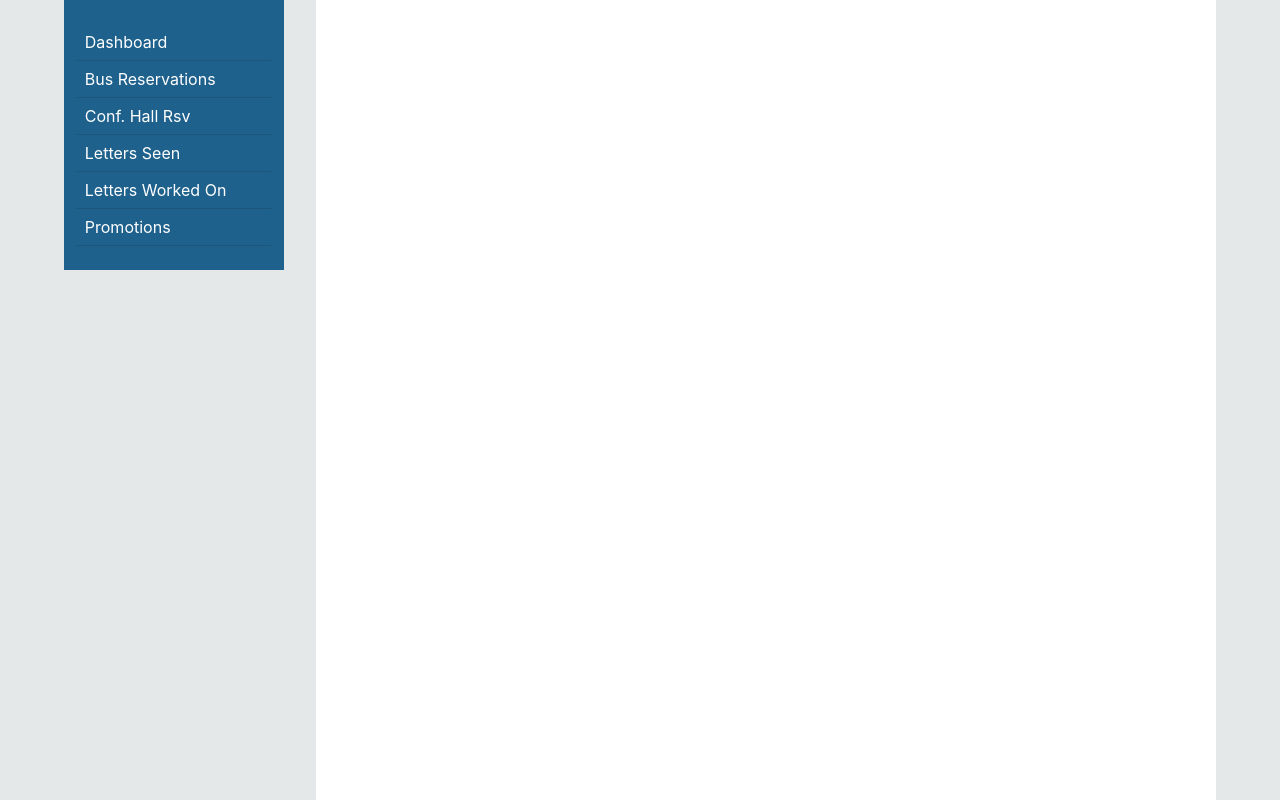
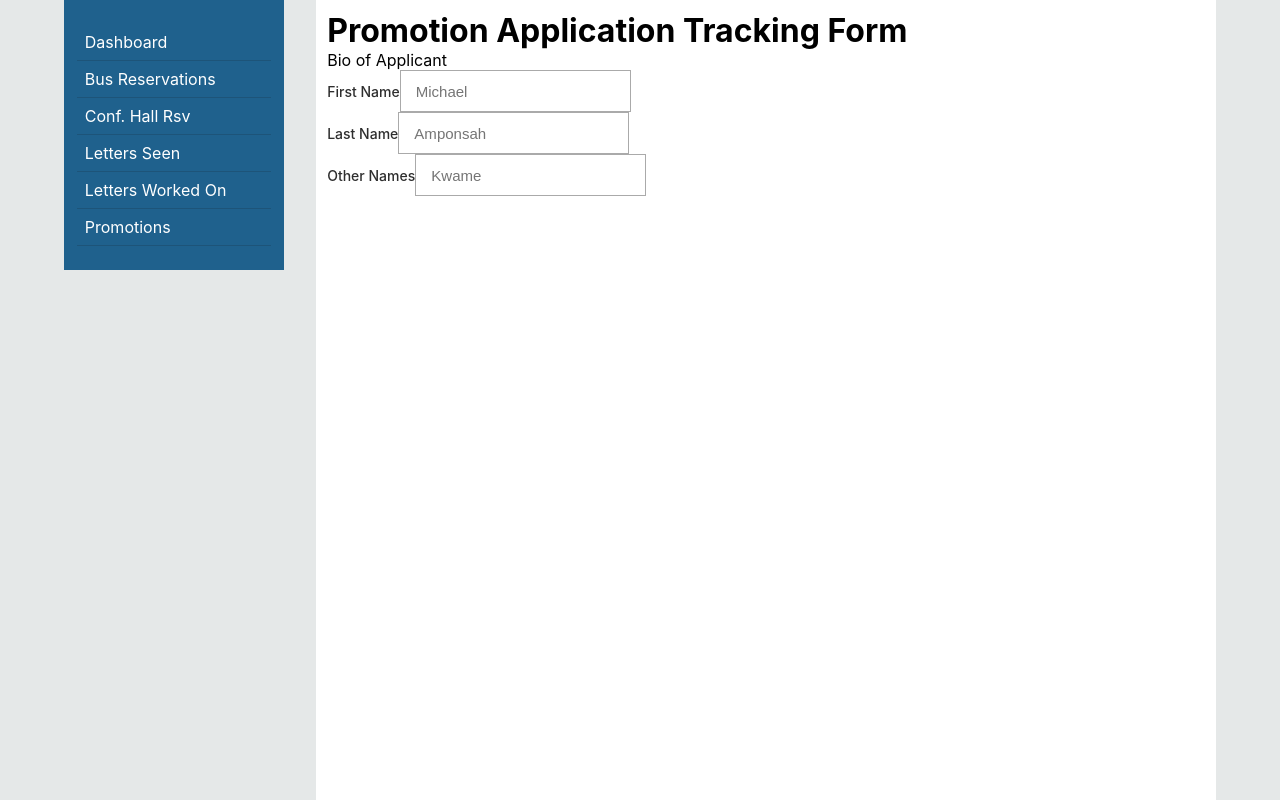
Before and after one commit to michaelamponsah/ug-spms-office-app, a Next.js app: page /promotions/processing-of-application-for-promotion in a window 1280 px wide. Built offline with nearby package versions, Linux system fonts and the light colour scheme.

Commit message:
Implemented the layout of form component, built and styled the input field component

```diff
--- /dev/null
+++ b/components/ApplicantBio.js
@@ -0,0 +1,19 @@
+import React from "react";
+import InputField from "./InputField";
+
+import styles from "../styles/ApplicantBio.module.css";
+
+const ApplicantBio = () => {
+  return (
+    <div className={`${styles["applicant-bio"]}`}>
+      <span>Bio of Applicant</span>
+      <div className={styles.fields}>
+        <InputField label="First Name" type="text" placeholder="Michael" />
+        <InputField label="Last Name" type="text" placeholder="Amponsah" />
+        <InputField label="Other Names" type="text" placeholder="Kwame" />
+      </div>
+    </div>
+  );
+};
+
+export default ApplicantBio;
--- /dev/null
+++ b/components/InputField.js
@@ -0,0 +1,13 @@
+import React from "react";
+import styles from "../styles/InputField.module.css";
+
+const InputField = ({ label, type, placeholder, isRequired = true }) => {
+  return (
+    <div className={`${styles["input-field"]}`}>
+      <label>{label}</label>
+      <input type={type} placeholder={placeholder} required={isRequired} />
+    </div>
+  );
+};
+
+export default InputField;
--- /dev/null
+++ b/components/PromotionForm.js
@@ -0,0 +1,12 @@
+import React from "react";
+
+const PromotionForm = ({ children }) => {
+  const handleSubmit = () => {};
+  return (
+    <React.Fragment>
+      <form onSubmit={handleSubmit}>{children}</form>
+    </React.Fragment>
+  );
+};
+
+export default PromotionForm;
--- a/pages/dashboard.js
+++ b/pages/dashboard.js
@@ -1,5 +1,5 @@
 import React from "react";
-import Head from "../components/Head"
+import Head from "../components/Head";
 import InnerPageWrapper from "../components/InnerPageWrapper";
 
 const dashboard = () => {
--- a/pages/promotions/processing-of-application-for-promotion/index.js
+++ b/pages/promotions/processing-of-application-for-promotion/index.js
@@ -1,6 +1,8 @@
 import React from "react";
+import ApplicantBio from "../../../components/ApplicantBio";
 import Head from "../../../components/Head";
 import InnerPageWrapper from "../../../components/InnerPageWrapper";
+import PromotionForm from "../../../components/PromotionForm";
 
 const ProfessorialPromotionsPage = () => {
   return (
@@ -8,6 +10,11 @@ const ProfessorialPromotionsPage = () => {
       <Head title="SPMS | UG - Promotion Application Tracking Form" />
       <div>
         <h1>Promotion Application Tracking Form</h1>
+        <div>
+          <PromotionForm>
+            <ApplicantBio />
+          </PromotionForm>
+        </div>
       </div>
     </InnerPageWrapper>
   );
--- /dev/null
+++ b/styles/InputField.module.css
@@ -0,0 +1,19 @@
+.input-field label {
+    font-size: 14px;
+    color: #2e2e2e;
+    font-weight: 500;
+}
+
+.input-field input {
+    height: 2.63rem;
+    padding: 0 0.94rem;
+    font-weight: 400;
+    font-size: 0.94rem;
+    color: #333;
+    outline: none;
+    border: 1px solid #aaa;
+}
+
+.input-field input:is(:focus, :valid) {
+    box-shadow: 0 2px 5px rgba(0, 0, 0, 0.13);
+}
--- a/styles/globals.css
+++ b/styles/globals.css
@@ -18,7 +18,7 @@ a {
 }
 
 body {
-  color: white;
+  color: #000000;
   background-color: #E5E8E8 !important;
 }
 
```
Also changed, not shown: styles/ApplicantBio.module.css (added), styles/PromotionForm.module.css (added).
